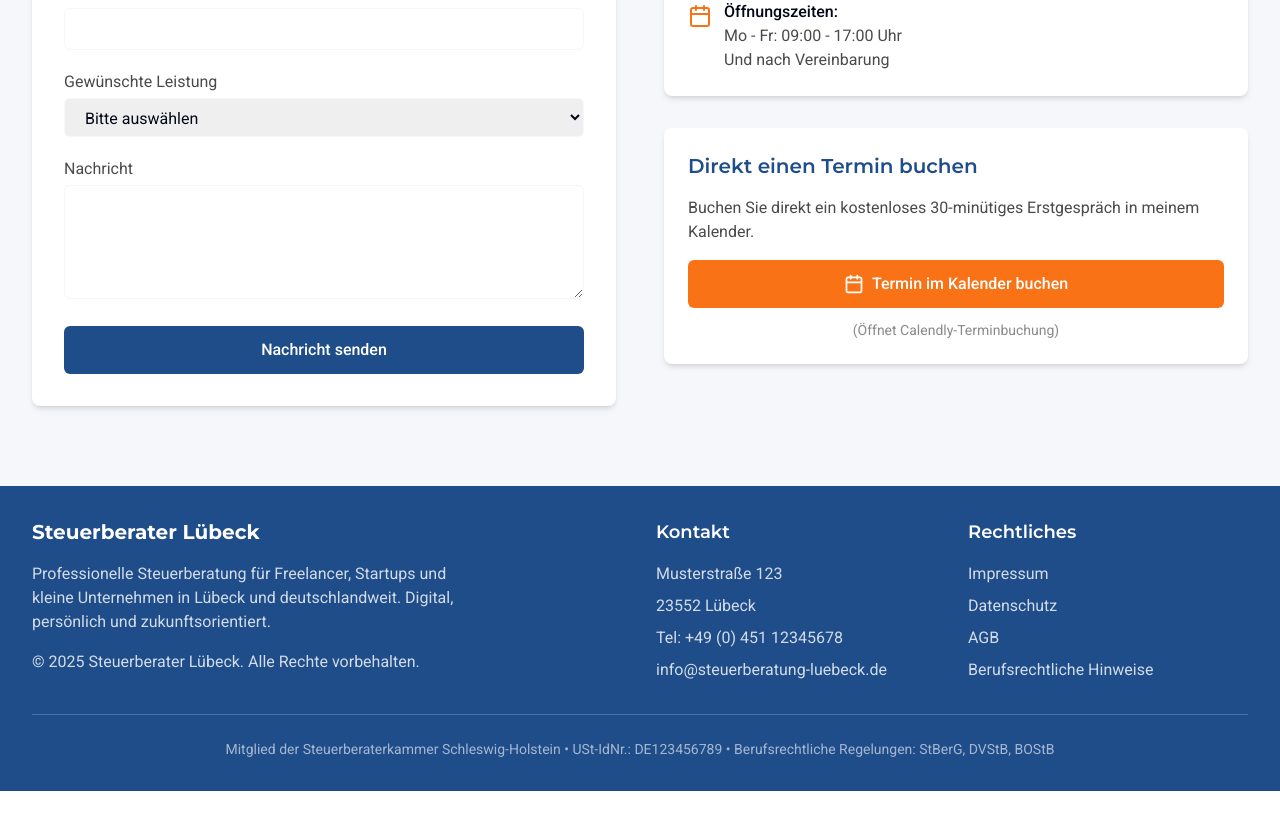
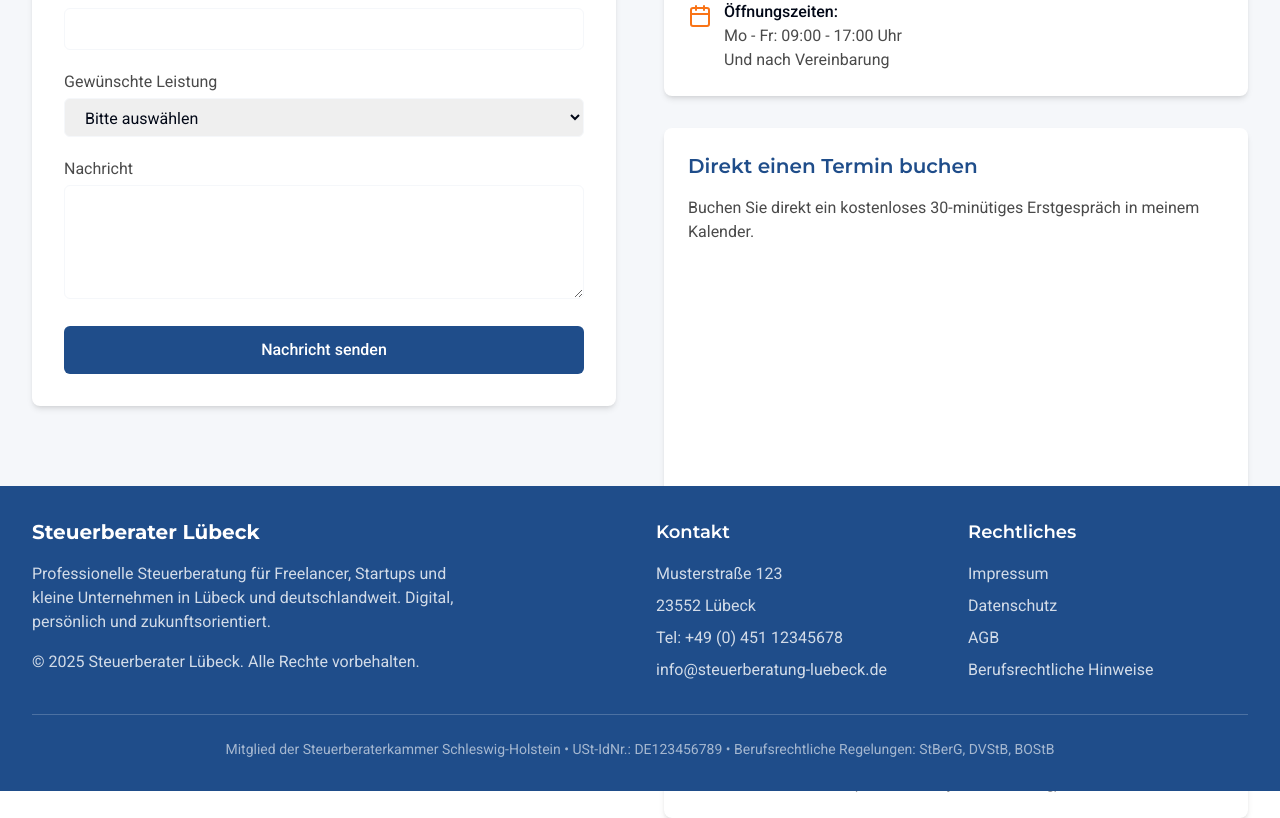
Before and after one commit to antonmarshall/luebeck-steuer-digital-klar, a React (Vite) app: page / in a window 1280 px wide. Shown: the part 4282-5100 px from the top of the page. Before the commit the page ends 5073 px from the top, so only its background shows below. Built offline with nearby package versions, Linux system fonts and the light colour scheme.

Commit message:
Fix: Move "Termin buchen" section
Move the "Direkt einen Termin buchen" section lower on the page.

```diff
--- a/src/components/Contact.tsx
+++ b/src/components/Contact.tsx
@@ -177,11 +177,13 @@ const Contact = () => {
               </div>
             </div>
 
-            <div className="bg-white p-6 rounded-lg shadow-md flex flex-col">
-              <h3 className="text-xl font-semibold text-steuerblau mb-4">Direkt einen Termin buchen</h3>
-              <p className="text-steuergrau-dark mb-4 flex-grow">
-                Buchen Sie direkt ein kostenloses 30-minütiges Erstgespräch in meinem Kalender.
-              </p>
+            <div className="bg-white p-6 rounded-lg shadow-md flex flex-col justify-between h-full">
+              <div className="flex-grow">
+                <h3 className="text-xl font-semibold text-steuerblau mb-4">Direkt einen Termin buchen</h3>
+                <p className="text-steuergrau-dark mb-4">
+                  Buchen Sie direkt ein kostenloses 30-minütiges Erstgespräch in meinem Kalender.
+                </p>
+              </div>
               <a
                 href="#"
                 className="btn btn-accent btn-lg w-full flex items-center justify-center gap-2 mt-auto"
```
